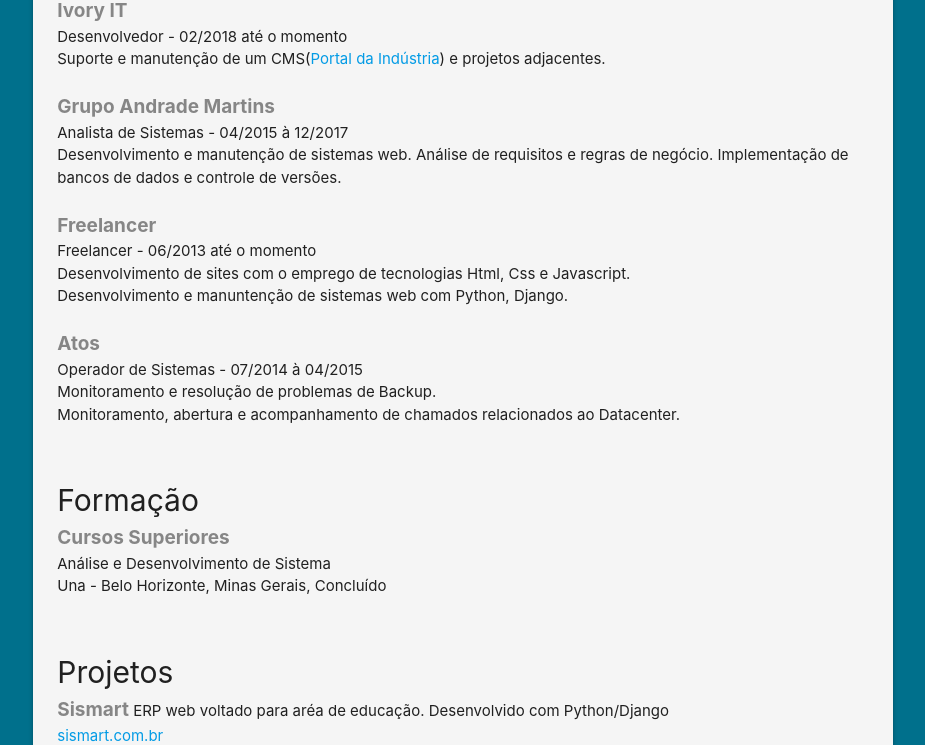
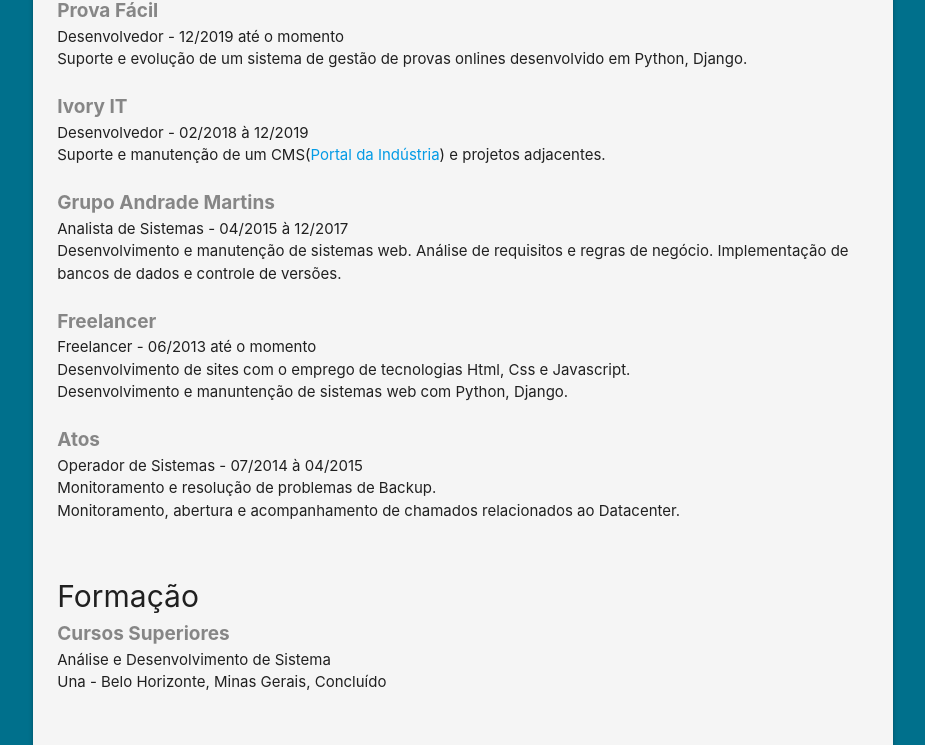
Before and after one commit to rafaelgontijo/rafaelgontijo.github.io, a plain HTML site: page curriculo/index.html in a window 1280 px wide. Shown: the part 566-1311 px from the top of the page, without its empty margins (177-1102 px from the left). Drawn offline with nearby package versions, Linux system fonts and the light colour scheme.

Commit message:
Update index.html

```diff
--- a/curriculo/index.html
+++ b/curriculo/index.html
@@ -37,8 +37,12 @@
 
                     <h2 class="subtitulo text-left">Experiências Profissionais</h2>
                     <p class="text-left">
+                        <span class="projeto">Prova Fácil</span><br>
+                        Desenvolvedor - 12/2019 até o momento<br>
+                        Suporte e evolução de um sistema de gestão de provas onlines desenvolvido em Python, Django.<br><br>
+
                         <span class="projeto">Ivory IT</span><br>
-                        Desenvolvedor - 02/2018 até o momento<br>
+                        Desenvolvedor - 02/2018 à 12/2019<br>
                         Suporte e manutenção de um CMS(<a href="http://www.portaldaindustria.com.br">Portal da Indústria</a>) e projetos adjacentes.<br><br>
 
                         <span class="projeto">Grupo Andrade Martins</span><br>
```
